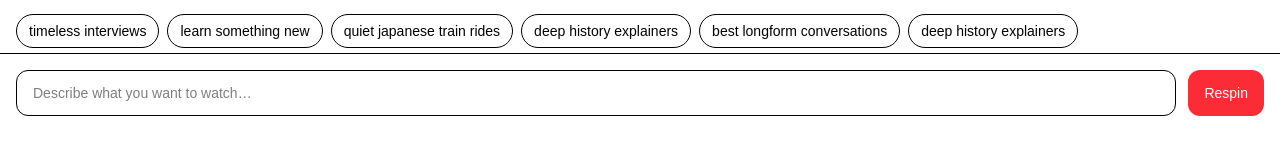
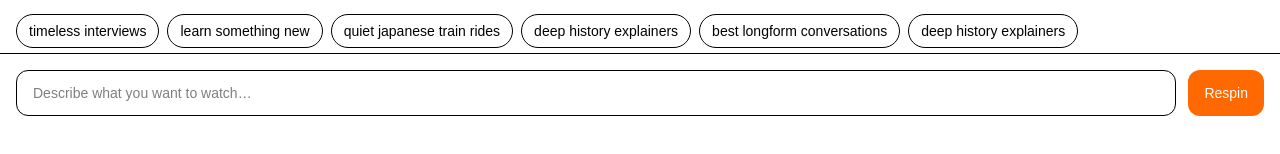
Before and after one commit to howwee20/bloom, a Next.js app: page / in a window 1280 px wide. Shown: the part 668-822 px from the top of the page. Built offline with nearby package versions, Linux system fonts and the light colour scheme; no server answers.

Commit message:
Update Respin button to Bloom orange

```diff
--- a/src/components/PromptBar.tsx
+++ b/src/components/PromptBar.tsx
@@ -161,7 +161,7 @@ export default function PromptBar({
               onClick={doAction}
               disabled={busy}
               aria-busy={busy ? "true" : "false"}
-              className="px-4 py-3 rounded-xl bg-red-500 text-white text-sm font-medium disabled:opacity-60"
+              className="px-4 py-3 rounded-xl bg-orange-500 hover:bg-orange-600 active:bg-orange-700 text-white text-sm font-medium disabled:opacity-60 focus-visible:outline-none focus-visible:ring-2 focus-visible:ring-orange-500 focus-visible:ring-offset-2 focus-visible:ring-offset-white"
             >
               {buttonLabel}
             </button>
```
